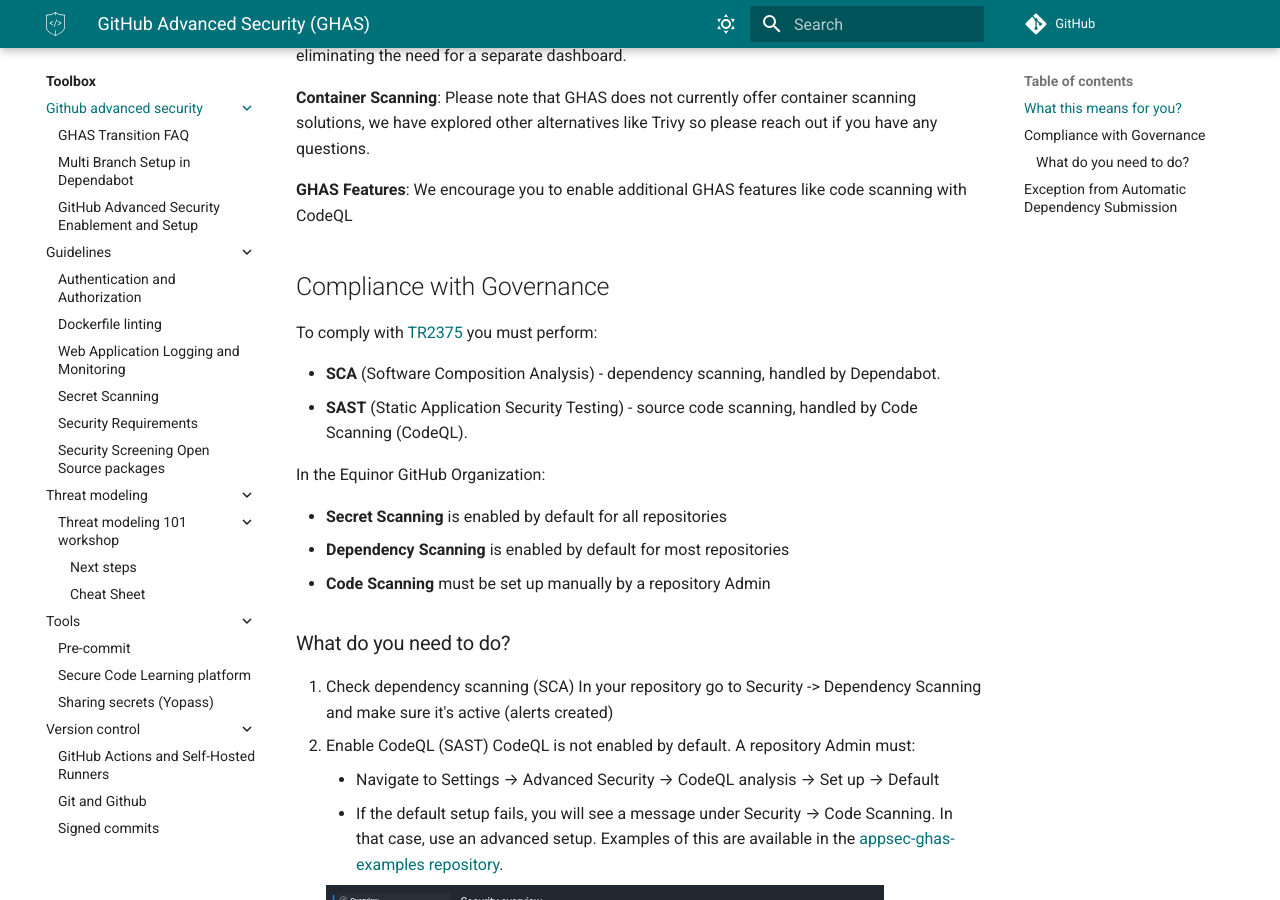
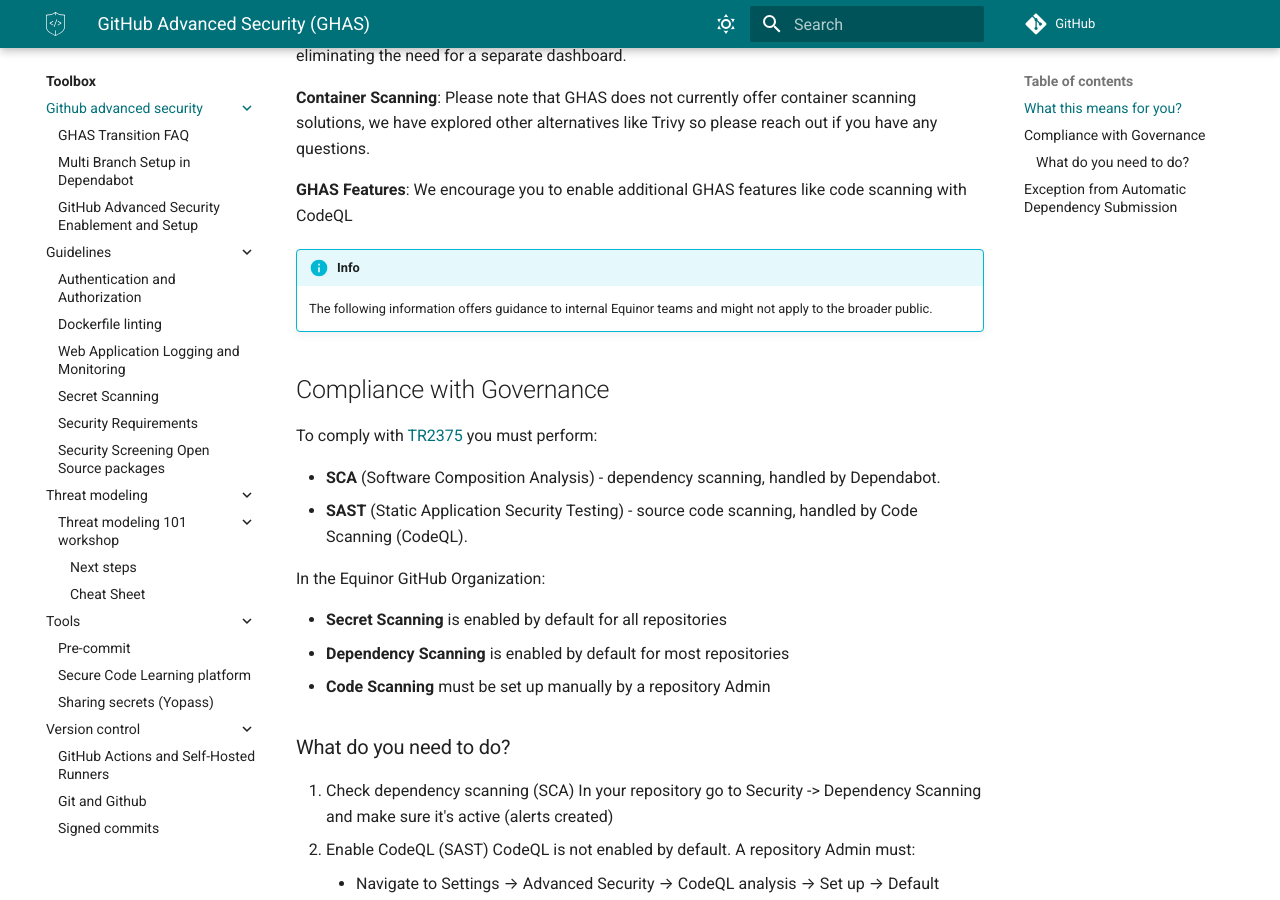
Before and after one commit to equinor/appsec, an MkDocs documentation site: the page built from docs/toolbox/github-advanced-security/index.md, in a window 1280 px wide and 900 px high, scrolled down 547 px. Built offline with MkDocs 1.6.1 and Material for MkDocs 9.7.7, drawn with Linux system fonts in a browser that asks for light colours; some web fonts are replaced; comment, search, counter and statistics services are not loaded.

Commit message:
add disclaimer

```diff
--- a/docs/toolbox/github-advanced-security/index.md
+++ b/docs/toolbox/github-advanced-security/index.md
@@ -18,6 +18,9 @@
 **Container Scanning**: Please note that GHAS does not currently offer container scanning solutions, we have explored other alternatives like Trivy so please reach out if you have any questions.
 
 **GHAS Features**: We encourage you to enable additional GHAS features like code scanning with CodeQL
+
+!!! info
+    The following information offers guidance to internal Equinor teams and might not apply to the broader public.
 
 ## Compliance with Governance
 
```
